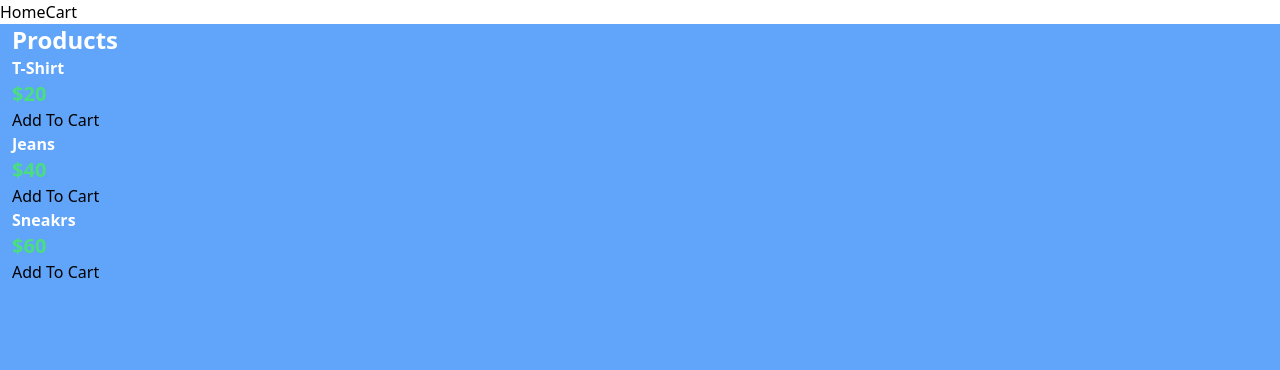
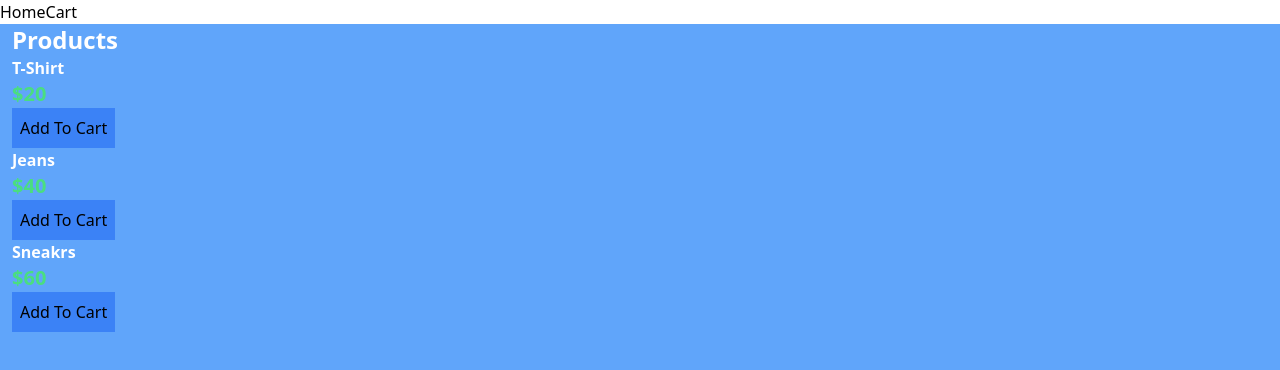
Before and after one commit to nietiene/React-Projects, a React (Vite) app: page / in a window 1280 px wide. Shown: the top 370 px of the page. Built offline with nearby package versions, Linux system fonts and the light colour scheme.

Commit message:
this is commit of react js styling

```diff
--- a/src/Ecomerce-Frontend/Home.jsx
+++ b/src/Ecomerce-Frontend/Home.jsx
@@ -13,7 +13,8 @@ export default function Home(){
                 className="ms-3">
                   <h2 className="text-white font-bold">{product.name}</h2>
                   <p className="text-green-400 text-xl font-bold">${product.price}</p>
-                  <button onClick={() => AddToCart(product)}>
+                  <button onClick={() => AddToCart(product)}
+                    className="bg-blue-500 p-2 ">
                     Add To Cart
                   </button>
                 </div>
```
